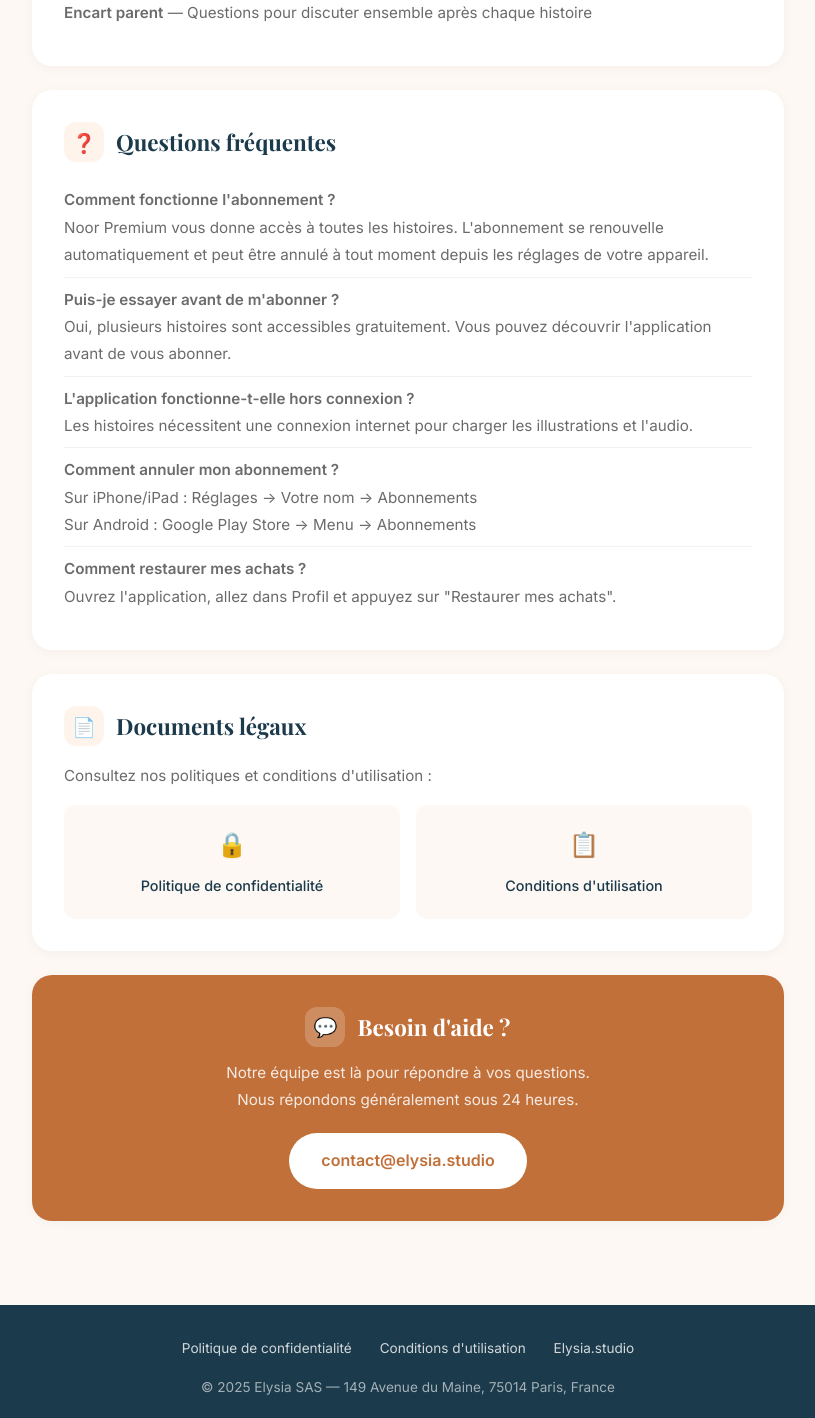
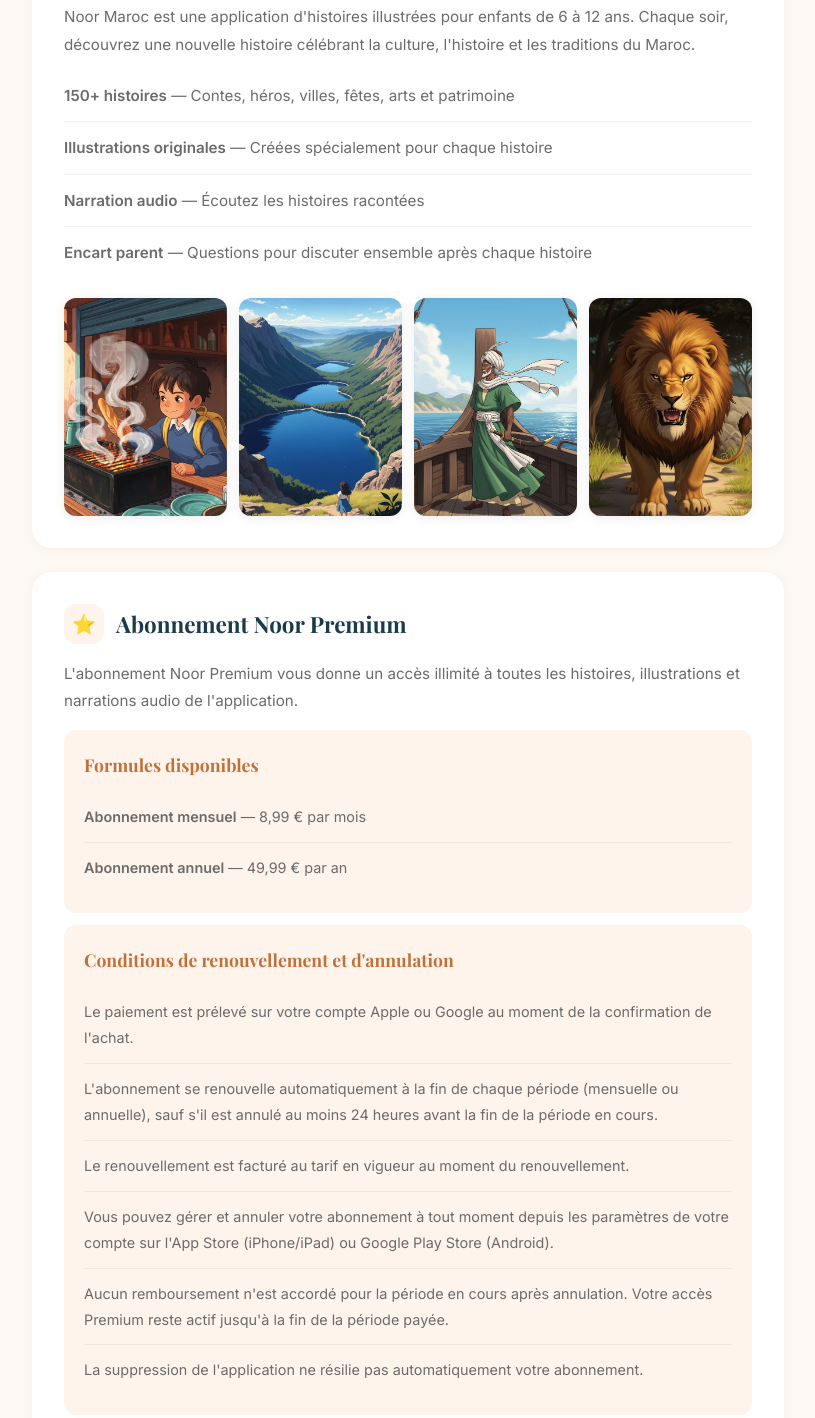
Before and after one commit to diasporabookproject-cpu/elysia-website, a plain HTML site: page noor.html in a window 1280 px wide. Shown: the part 808-2226 px from the top of the page, without its empty margins (232-1047 px from the left). Drawn offline with nearby package versions, Linux system fonts and the light colour scheme.

Commit message:
fix: Update Noor support page - age 6-12, detailed subscription terms, illustrations

```diff
--- a/noor.html
+++ b/noor.html
@@ -34,6 +34,7 @@
             min-height: 100vh;
         }
 
+        img { max-width: 100%; display: block; }
         a { color: var(--color-noor); text-decoration: none; }
         a:hover { text-decoration: underline; }
 
@@ -86,12 +87,30 @@
             color: var(--color-noor);
             margin-bottom: 12px;
         }
-        .hero p {
+        .hero > p {
             font-size: 1.1rem;
             color: var(--color-text-light);
             max-width: 500px;
             margin: 0 auto;
         }
+
+        /* Hero images */
+        .hero-gallery {
+            display: flex;
+            justify-content: center;
+            gap: 12px;
+            margin-top: 32px;
+            flex-wrap: wrap;
+        }
+        .hero-gallery img {
+            width: 140px;
+            height: 180px;
+            object-fit: cover;
+            object-position: top center;
+            border-radius: 16px;
+            box-shadow: 0 4px 20px rgba(0,0,0,0.12);
+        }
+        .hero-gallery img:nth-child(2) { transform: translateY(-10px); }
 
         /* Content */
         .content {
@@ -139,10 +158,48 @@
             margin-top: 12px;
         }
         .section ul li {
-            padding: 8px 0;
+            padding: 12px 0;
             border-bottom: 1px solid rgba(0,0,0,0.05);
         }
         .section ul li:last-child { border-bottom: none; }
+
+        /* Illustration gallery in section */
+        .section-gallery {
+            display: grid;
+            grid-template-columns: repeat(4, 1fr);
+            gap: 12px;
+            margin-top: 20px;
+        }
+        .section-gallery img {
+            width: 100%;
+            aspect-ratio: 3 / 4;
+            object-fit: cover;
+            object-position: top center;
+            border-radius: 12px;
+            box-shadow: 0 2px 12px rgba(0,0,0,0.08);
+        }
+
+        /* Subscription details */
+        .subscription-box {
+            background: var(--color-noor-light);
+            border-radius: 12px;
+            padding: 20px;
+            margin-top: 16px;
+        }
+        .subscription-box h3 {
+            font-family: var(--font-heading);
+            font-size: 1.1rem;
+            color: var(--color-noor);
+            margin-bottom: 12px;
+        }
+        .subscription-box ul {
+            margin-top: 0;
+        }
+        .subscription-box li {
+            padding: 6px 0;
+            border-bottom: none;
+            font-size: 0.9rem;
+        }
 
         /* Contact card */
         .contact-card {
@@ -245,8 +302,10 @@
 
         @media (max-width: 600px) {
             .hero h1 { font-size: 2rem; }
+            .hero-gallery img { width: 100px; height: 130px; }
             .links-grid { grid-template-columns: 1fr; }
             .section { padding: 24px; }
+            .section-gallery { grid-template-columns: repeat(2, 1fr); }
         }
     </style>
 </head>
@@ -264,6 +323,11 @@
         <span class="hero-badge">Application iOS & Android</span>
         <h1>Noor Maroc</h1>
         <p>Histoires illustrées du soir pour découvrir la culture et l'histoire du Maroc en famille.</p>
+        <div class="hero-gallery">
+            <img src="images/mosque-family.jpg" alt="Famille découvrant le patrimoine marocain" loading="lazy">
+            <img src="images/heroine-horse.jpg" alt="Héroïne marocaine" loading="lazy">
+            <img src="images/tea-grandpa.jpg" alt="Tradition du thé" loading="lazy">
+        </div>
         <div class="app-badges">
             <a href="https://apps.apple.com/app/noor-maroc" class="app-badge" target="_blank">
                 <span>📱</span> App Store
@@ -279,23 +343,51 @@
         <!-- About -->
         <div class="section">
             <h2><span class="icon">📖</span> À propos de Noor</h2>
-            <p>Noor Maroc est une application d'histoires illustrées pour enfants de 4 à 10 ans. Chaque soir, découvrez une nouvelle histoire célébrant la culture, l'histoire et les traditions du Maroc.</p>
+            <p>Noor Maroc est une application d'histoires illustrées pour enfants de 6 à 12 ans. Chaque soir, découvrez une nouvelle histoire célébrant la culture, l'histoire et les traditions du Maroc.</p>
             <ul>
                 <li><strong>150+ histoires</strong> — Contes, héros, villes, fêtes, arts et patrimoine</li>
                 <li><strong>Illustrations originales</strong> — Créées spécialement pour chaque histoire</li>
                 <li><strong>Narration audio</strong> — Écoutez les histoires racontées</li>
                 <li><strong>Encart parent</strong> — Questions pour discuter ensemble après chaque histoire</li>
             </ul>
+            <div class="section-gallery">
+                <img src="images/boy-food.jpg" alt="Traditions culinaires" loading="lazy">
+                <img src="images/girl-landscape.jpg" alt="Paysages du Maroc" loading="lazy">
+                <img src="images/explorer.jpg" alt="Explorateur" loading="lazy">
+                <img src="images/lion.jpg" alt="Contes et légendes" loading="lazy">
+            </div>
+        </div>
+
+        <!-- Subscription Info (Apple requirement) -->
+        <div class="section">
+            <h2><span class="icon">⭐</span> Abonnement Noor Premium</h2>
+            <p>L'abonnement Noor Premium vous donne un accès illimité à toutes les histoires, illustrations et narrations audio de l'application.</p>
+
+            <div class="subscription-box">
+                <h3>Formules disponibles</h3>
+                <ul>
+                    <li><strong>Abonnement mensuel</strong> — 8,99 € par mois</li>
+                    <li><strong>Abonnement annuel</strong> — 49,99 € par an</li>
+                </ul>
+            </div>
+
+            <div class="subscription-box" style="margin-top: 12px;">
+                <h3>Conditions de renouvellement et d'annulation</h3>
+                <ul>
+                    <li>Le paiement est prélevé sur votre compte Apple ou Google au moment de la confirmation de l'achat.</li>
+                    <li>L'abonnement se renouvelle automatiquement à la fin de chaque période (mensuelle ou annuelle), sauf s'il est annulé au moins 24 heures avant la fin de la période en cours.</li>
+                    <li>Le renouvellement est facturé au tarif en vigueur au moment du renouvellement.</li>
+                    <li>Vous pouvez gérer et annuler votre abonnement à tout moment depuis les paramètres de votre compte sur l'App Store (iPhone/iPad) ou Google Play Store (Android).</li>
+                    <li>Aucun remboursement n'est accordé pour la période en cours après annulation. Votre accès Premium reste actif jusqu'à la fin de la période payée.</li>
+                    <li>La suppression de l'application ne résilie pas automatiquement votre abonnement.</li>
+                </ul>
+            </div>
         </div>
 
         <!-- FAQ -->
         <div class="section">
             <h2><span class="icon">❓</span> Questions fréquentes</h2>
             <ul>
-                <li>
-                    <strong>Comment fonctionne l'abonnement ?</strong><br>
-                    Noor Premium vous donne accès à toutes les histoires. L'abonnement se renouvelle automatiquement et peut être annulé à tout moment depuis les réglages de votre appareil.
-                </li>
                 <li>
                     <strong>Puis-je essayer avant de m'abonner ?</strong><br>
                     Oui, plusieurs histoires sont accessibles gratuitement. Vous pouvez découvrir l'application avant de vous abonner.
@@ -306,12 +398,16 @@
                 </li>
                 <li>
                     <strong>Comment annuler mon abonnement ?</strong><br>
-                    Sur iPhone/iPad : Réglages → Votre nom → Abonnements<br>
-                    Sur Android : Google Play Store → Menu → Abonnements
+                    <strong>Sur iPhone/iPad :</strong> Ouvrez Réglages → Appuyez sur votre nom → Abonnements → Sélectionnez Noor Premium → Annuler l'abonnement.<br>
+                    <strong>Sur Android :</strong> Ouvrez Google Play Store → Menu → Abonnements → Sélectionnez Noor Premium → Annuler l'abonnement.
                 </li>
                 <li>
                     <strong>Comment restaurer mes achats ?</strong><br>
-                    Ouvrez l'application, allez dans Profil et appuyez sur "Restaurer mes achats".
+                    Ouvrez l'application Noor, allez dans l'onglet Profil et appuyez sur "Restaurer mes achats". Assurez-vous d'être connecté avec le même compte Apple/Google utilisé lors de l'achat.
+                </li>
+                <li>
+                    <strong>L'abonnement est-il partageable en famille ?</strong><br>
+                    L'abonnement est lié à votre compte Apple ou Google. Si le partage familial est activé sur votre compte, les membres de votre famille peuvent également accéder à Noor Premium.
                 </li>
             </ul>
         </div>
@@ -335,7 +431,7 @@
         <!-- Contact -->
         <div class="section contact-card">
             <h2><span class="icon" style="background: rgba(255,255,255,0.2);">💬</span> Besoin d'aide ?</h2>
-            <p>Notre équipe est là pour répondre à vos questions.<br>Nous répondons généralement sous 24 heures.</p>
+            <p>Notre équipe est là pour répondre à vos questions.</p>
             <a href="mailto:contact@elysia.studio" class="contact-email">contact@elysia.studio</a>
         </div>
     </main>
```
